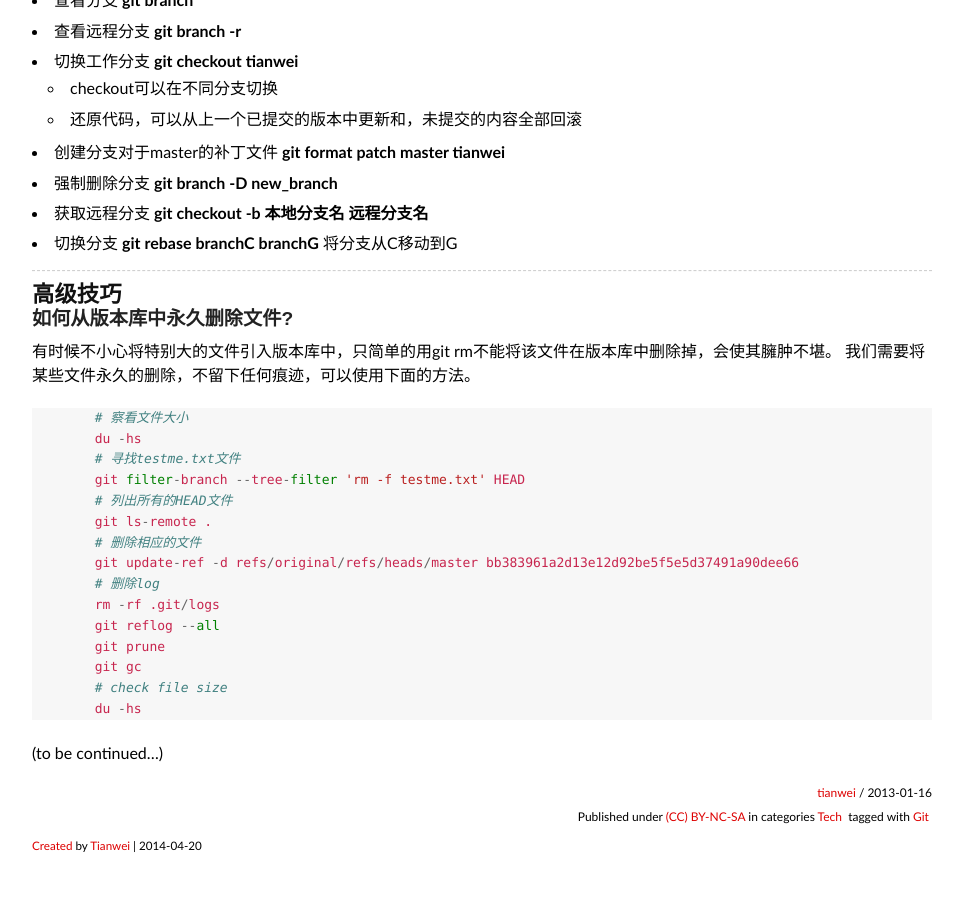
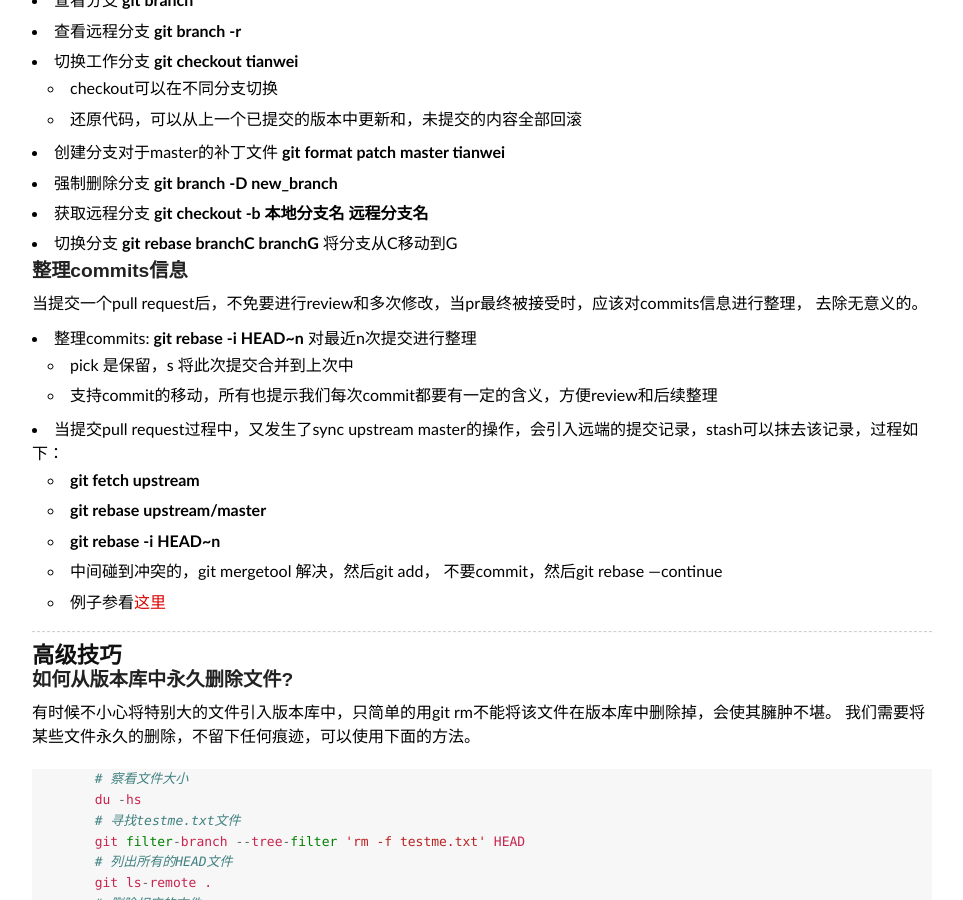
Before and after one commit to tianweidut/tianweidut.github.com, a Jekyll site: the page built from _posts/2013-01-16-Git-Github-Tricks.md, in a window 1280 px wide and 900 px high, scrolled down 2412 px. Shown: the whole window, without its empty margins (158-1121 px from the left). Built offline with Jekyll 4.4.1, drawn with Linux system fonts in a browser that asks for light colours; some web fonts are replaced; Markdown is read by kramdown in place of the engine named in the settings.

Commit message:
update git for rebase

```diff
--- a/_posts/2013-01-16-Git-Github-Tricks.md
+++ b/_posts/2013-01-16-Git-Github-Tricks.md
@@ -109,6 +109,20 @@ git 最强的功能就是创建分支与合并分支，进行快速干净的开
  * 获取远程分支 **git checkout -b 本地分支名 远程分支名**
  * 切换分支 **git rebase branchC branchG** 将分支从C移动到G
 
+### 整理commits信息
+当提交一个pull request后，不免要进行review和多次修改，当pr最终被接受时，应该对commits信息进行整理，
+去除无意义的。
+
+ * 整理commits: **git rebase -i HEAD~n** 对最近n次提交进行整理
+   * pick 是保留，s 将此次提交合并到上次中
+   * 支持commit的移动，所有也提示我们每次commit都要有一定的含义，方便review和后续整理
+ * 当提交pull request过程中，又发生了sync upstream master的操作，会引入远端的提交记录，stash可以抹去该记录，过程如下：
+   * **git fetch upstream**
+   * **git rebase upstream/master**
+   * **git rebase -i HEAD~n**
+   * 中间碰到冲突的，git mergetool 解决，然后git add， 不要commit，然后git rebase —continue
+   * 例子参看[这里](https://gist.github.com/tianweidut/11104184#file-git-rebase)
+
 ------
 ## 高级技巧
 
```
